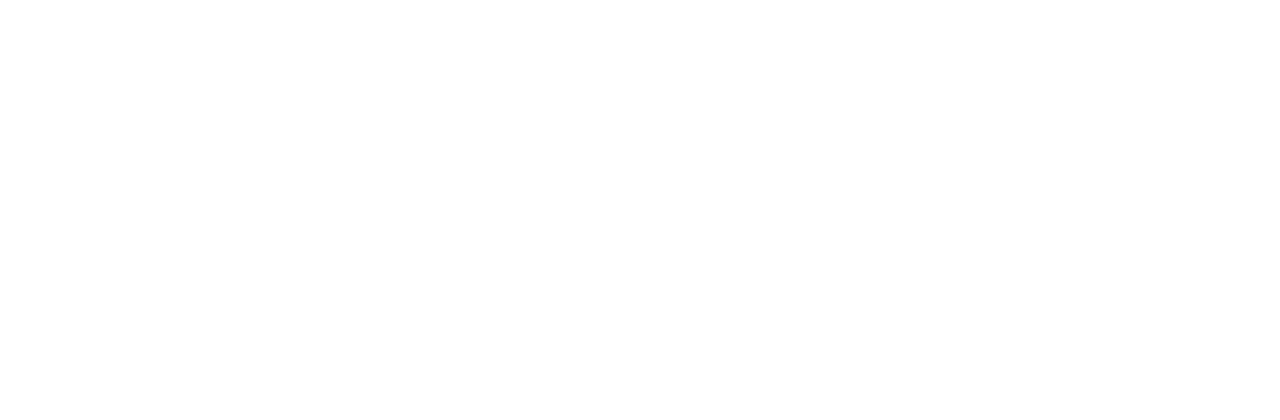
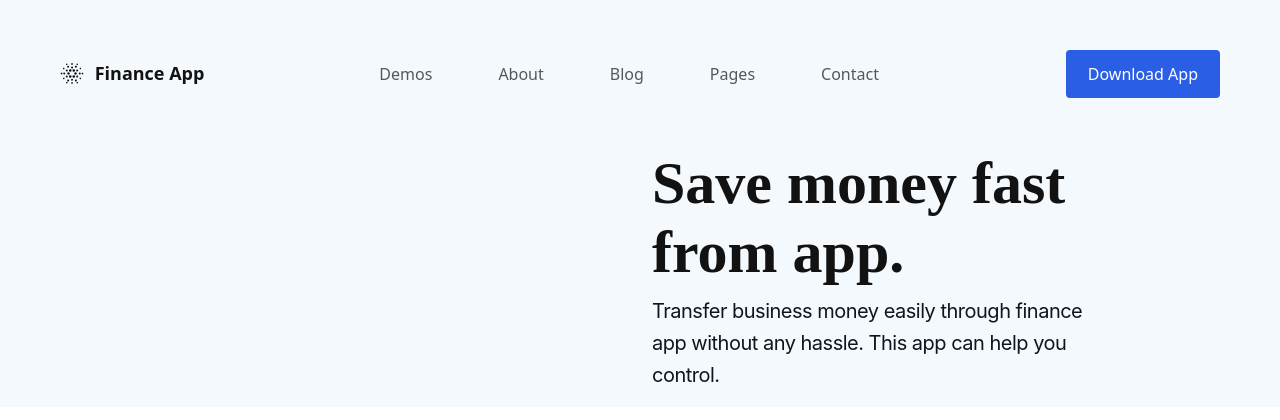
Before and after one commit to Retcom59/Figma, a plain HTML site: page index.html in a window 1280 px wide. Drawn offline with Linux system fonts and the light colour scheme.

Commit message:
Second Commit

```diff
--- a/index.html
+++ b/index.html
@@ -3,28 +3,108 @@
 <head>
     <meta charset="UTF-8">
     <meta name="viewport" content="width=device-width, initial-scale=1.0">
-    <title>Home</title>
+
 
     <link rel="stylesheet" href="Assets/bootstrap-5.3.0-dist/css/bootstrap.min.css">
+
+    <link rel="stylesheet" href="style.css">
+
+    <title>Finance App</title>
+
+</head>
+
+<body>
+
+
+    <header id="site-header">
+
+
+        <nav class="navbar navbar-expand-lg">
+
+
+            <div class="container-fluid navbar-container">
+
+
+                <div class="navbar-logo">
+
+
+                    <a  class="navbar-brand" href="#">
+                       <img class=site-logo src="img/vuesax-bold-cardano-ada.png">
+                       Finance App
+
+                    </a>
+
+                </div>
+
+
+                <div class="navbar-collapse">
+                    <ul class="navbar-nav">
+                       <li class="nav-item">
+                           <a class="nav-link" href="">Demos</a>
+                       </li>
+                       <li class="nav-item">
+                           <a class="nav-link" href="">About</a>
+                       </li>
+                       <li class="nav-item">
+                           <a class="nav-link" href="">Blog</a>
+                       </li>
+                       <li class="nav-item">
+                           <a class="nav-link" href="">Pages</a>
+                       </li>
+                       <li class="nav-item">
+                           <a class="nav-link" href="">Contact</a>
+                       </li>
+                    </ul>
+                </div>
+
+
+                <button type="button" class="navbar-button btn ">
+                    Download App
+                </button>
+
+
+            </div>
+
+
+        </nav>
+
+
+    </header>
 
 
 
 
-    <link rel="stylesheet" href="style.css">
+    <main id="main-content">
+
+        <div class="container-fluid col-xxl" id="hero-overlay">
+            <div class="row flex-lg-row-reverse align-items-center">
+
+              <div class="col-10 col-sm-8 col-lg-6">
+                <h1 class="hero-header">Save money fast from app.</h1>
+                <p class="hero-text">Transfer business money easily through finance app without any hassle. This app can help you control.</p>
+              </div>
+
+              <div class="col-lg-6"></div>
+
+            </div>
+
+        </div>
 
 
-
-</head>
+    </main>
 
 
-<body>
+    <footer>
+
+    </footer>
+
+
+    <script src="Assets/bootstrap-5.3.0-dist/js/bootstrap.min.js"></script>
+
+
 
 
 
 </body>
 
-<script>
-
-
-</script>
 </html>
--- a/style.css
+++ b/style.css
@@ -0,0 +1,92 @@
+
+
+.navbar {
+    background-color: #F3F9FD;
+}
+
+.navbar-container {
+    margin-right: 48px;
+    margin-left: 48px;
+}
+
+.navbar-logo {
+    display: flex;
+    justify-content: center;
+    align-items: center;
+    margin-top: 48px;
+    margin-bottom: 48px;
+    margin-right: 151px;
+
+
+}
+
+
+.navbar-brand {
+    color: #121212;
+    font-size: 18px;
+    font-style: normal;
+    font-weight: 600;
+    line-height: normal;
+
+}
+
+.site-logo {
+    transform: translateY(-2px);
+    padding-inline-end: 6px;
+}
+
+
+.navbar-collapse {
+    display: flex;
+    justify-content: left;
+    align-items: left;
+    color: #121212;
+    font-size: 16px;
+    font-style: normal;
+    font-weight: 500;
+    line-height: normal;
+}
+
+.navbar-button {
+    display: flex;
+    padding: 11px 21px;
+    justify-content: center;
+    align-items: center;
+    border-radius: 4px;
+    background: #2A5EE4;
+    color: #FFFFFF;
+}
+
+.navbar-nav li.nav-item {
+    margin-right: 50px;
+}
+
+.navbar-nav li:last-child.nav-item {
+    margin-right: 0px;
+}
+
+#hero-overlay {
+    background-color: #F3F9FD;
+    display: flex;
+    justify-content: center;
+    align-items: center;
+}
+
+.hero-header {
+    color: #121212;
+    font-family: Jost;
+    font-size: 60px;
+    font-style: normal;
+    font-weight: 700;
+    line-height: normal;
+}
+
+.hero-text {
+    color: #12141D;
+    font-family: Inter;
+    font-size: 20px;
+    font-style: normal;
+    font-weight: 400;
+    line-height: 32px;
+    letter-spacing: -0.5px;
+}
```
Also changed, not shown: img/vuesax-bold-cardano-ada.png (added).
